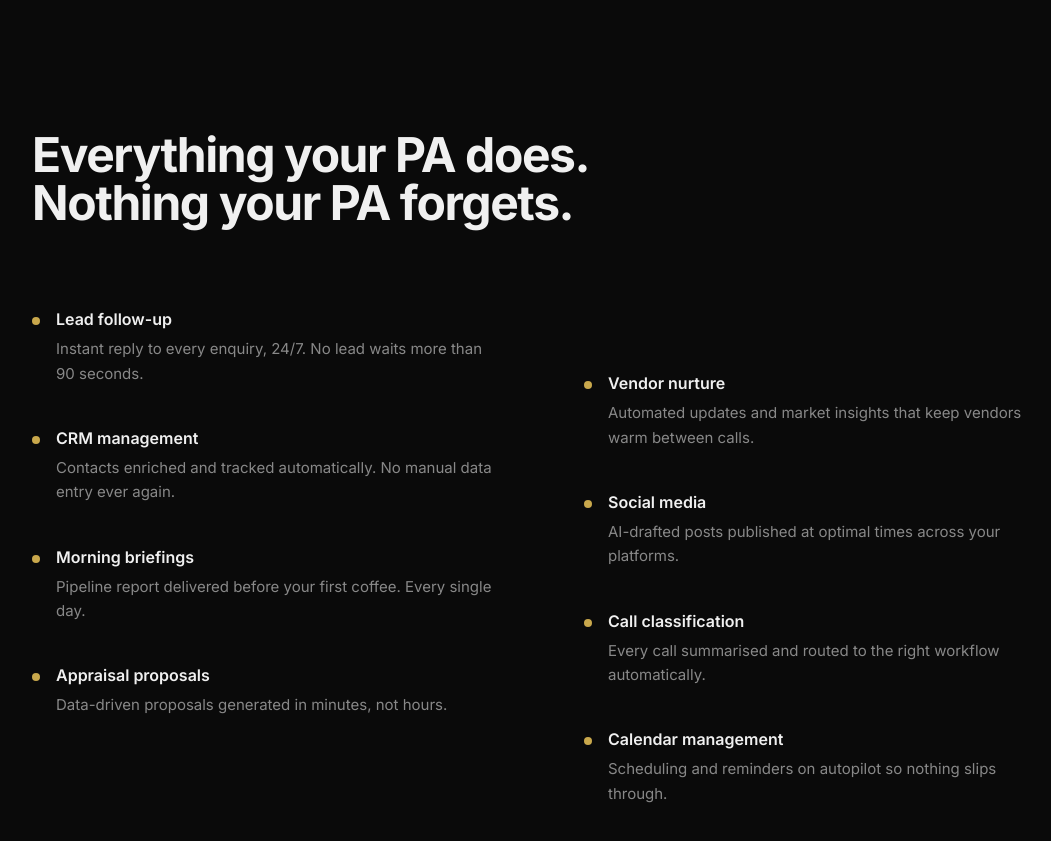
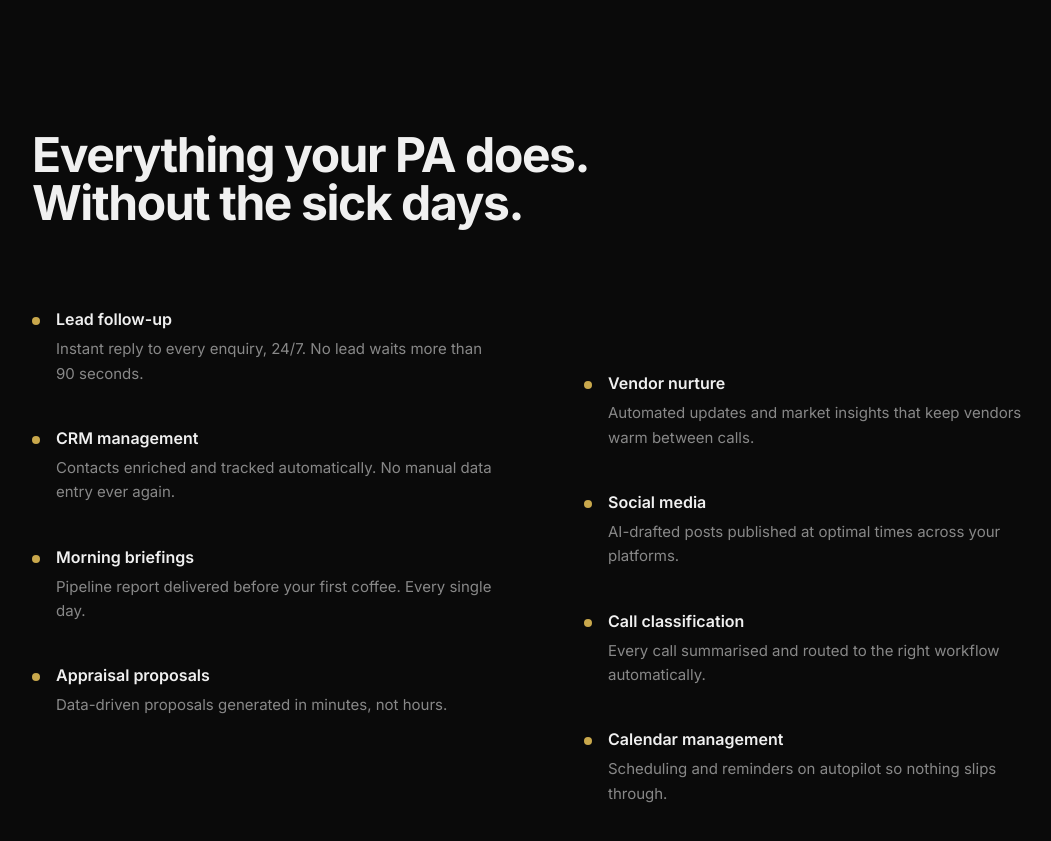
Before and after one commit to jarrodjpretty-oss/agentsetup-landing, a Next.js app: page / in a window 1280 px wide. Shown: the part 2940-3781 px from the top of the page, without its empty margins (96-1147 px from the left). Built offline with nearby package versions, Linux system fonts and the light colour scheme.

Commit message:
Fix headline: 'Without the sick days' replaces awkward PA line

```diff
--- a/src/app/page.tsx
+++ b/src/app/page.tsx
@@ -487,7 +487,7 @@ export default function Home() {
               <h2 className="text-3xl sm:text-4xl lg:text-5xl font-bold tracking-[-0.03em] leading-[1.0] mb-20">
                 Everything your PA&nbsp;does.
                 <br />
-                Nothing your PA&nbsp;forgets.
+                Without the&nbsp;sick&nbsp;days.
               </h2>
             </FadeIn>
             <StaggerChildren className="grid md:grid-cols-2 gap-x-20 gap-y-0">
```
